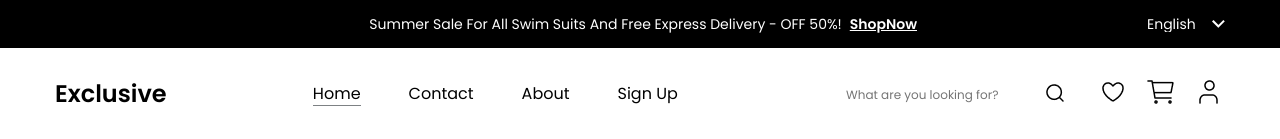
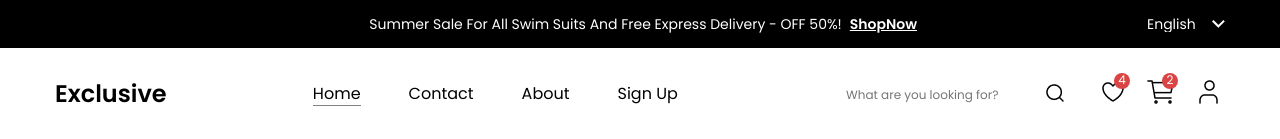
Before and after one commit to YaroslavFd/TechnoShop, a React (Create React App) app: page / in a window 1280 px wide. Shown: the top 139 px of the page. Built offline with nearby package versions, Linux system fonts and the light colour scheme.

Commit message:
added product counter

```diff
--- a/src/components/Header/HeaderMenu/index.jsx
+++ b/src/components/Header/HeaderMenu/index.jsx
@@ -46,9 +46,11 @@ const HeaderMenu = () => {
           <div className="header-menu__icons">
             <a href="/#" className="header-menu__icons-heart">
               <img src="/img/icons/heart-header.png" alt="heart" />
+              <span className="product-counter">4</span>
             </a>
             <a href="/#" className="header-menu__icons-cart">
               <img src="/img/icons/cart-header.png" alt="cart" />
+              <span className="product-counter">2</span>
             </a>
             <a href="/#" className="header-menu__icons-user">
               <img src="/img/icons/user.png" alt="user" />
--- a/src/components/Header/HeaderMenu/styles.css
+++ b/src/components/Header/HeaderMenu/styles.css
@@ -72,10 +72,26 @@
 }
 
 .header-menu__icons-heart {
+  position: relative;
   margin-left: 30px;
 }
 
 .header-menu__icons-cart,
 .header-menu__icons-user {
+  position: relative;
   margin-left: 16px;
 }
+
+.product-counter {
+  position: absolute;
+  width: 16px;
+  height: 16px;
+  right: -1px;
+  top: -18px;
+  font-size: 12px;
+  color: #ffffff;
+  text-align: center;
+  background-color: #DB4444;
+  border: none;
+  border-radius: 50%;
+}
```
